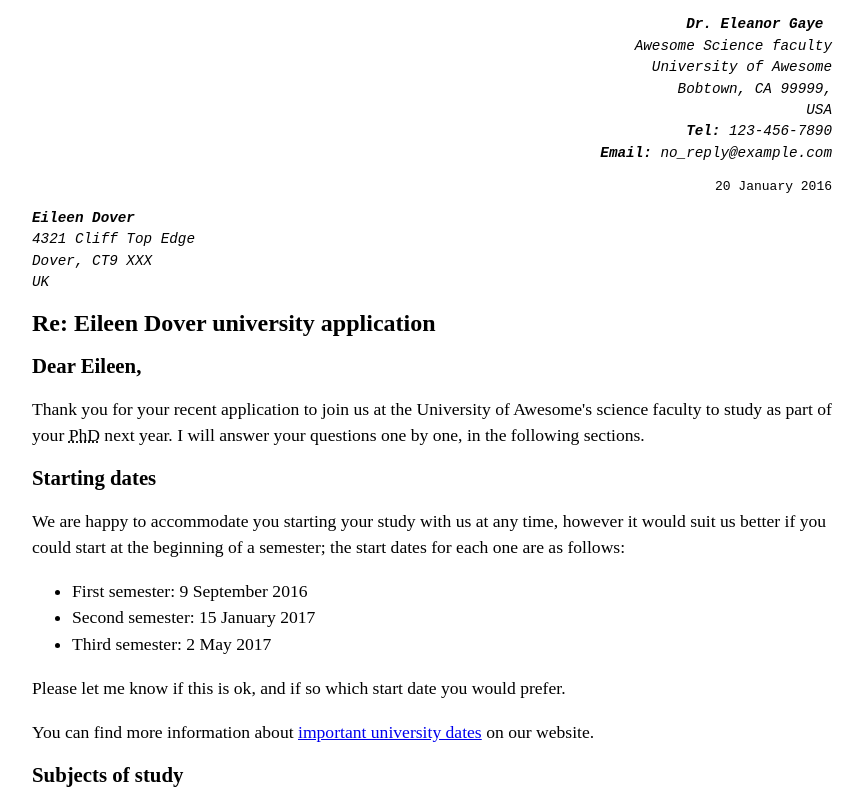
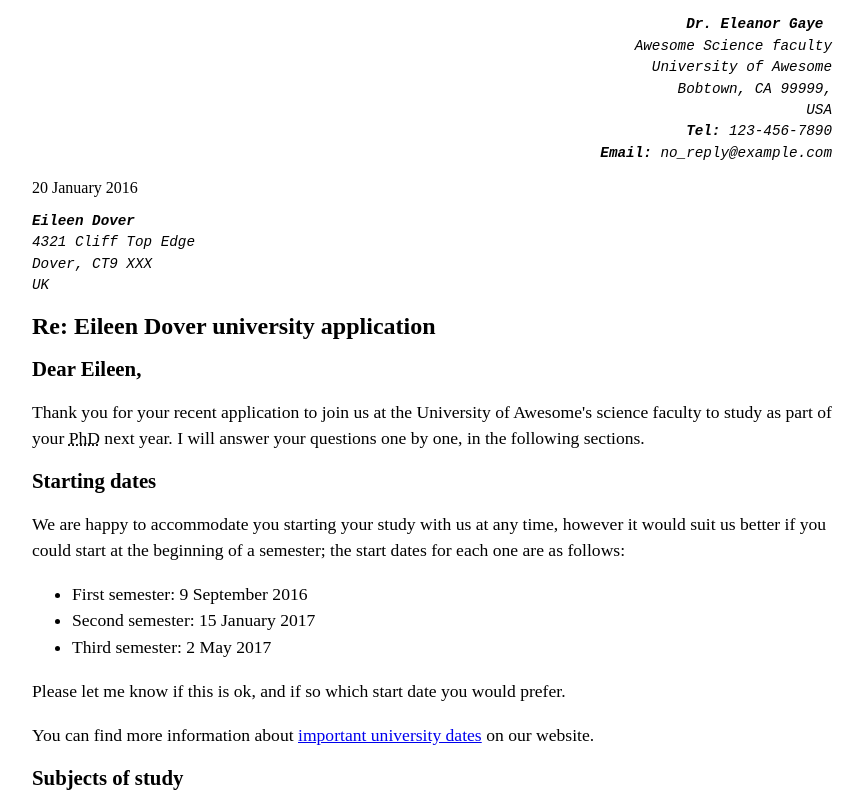
Before and after one commit to alexandre-j-dev/MDN-Mozilla-Developer-Network, a plain HTML site: page Projects: Marking up a letter/markup_letter.html in a window 1280 px wide. Shown: the top 800 px of the page, without its empty margins (208-1072 px from the left). Drawn offline with Linux system fonts and the light colour scheme.

Commit message:
Update markup_letter.html

```diff
--- a/Projects: Marking up a letter/markup_letter.html
+++ b/Projects: Marking up a letter/markup_letter.html
@@ -24,7 +24,7 @@ USA
 </pre>
   </address>
 
-  <pre class="sender-column"><time datetime="2016-01-20">20 January 2016</time></pre>
+  <span class="sender-column"><time datetime="2016-01-20">20 January 2016</time></span>
 
   <address>
 <pre><strong>Eileen Dover</strong> <!-- requisito pede uso elemento pre -->
```
